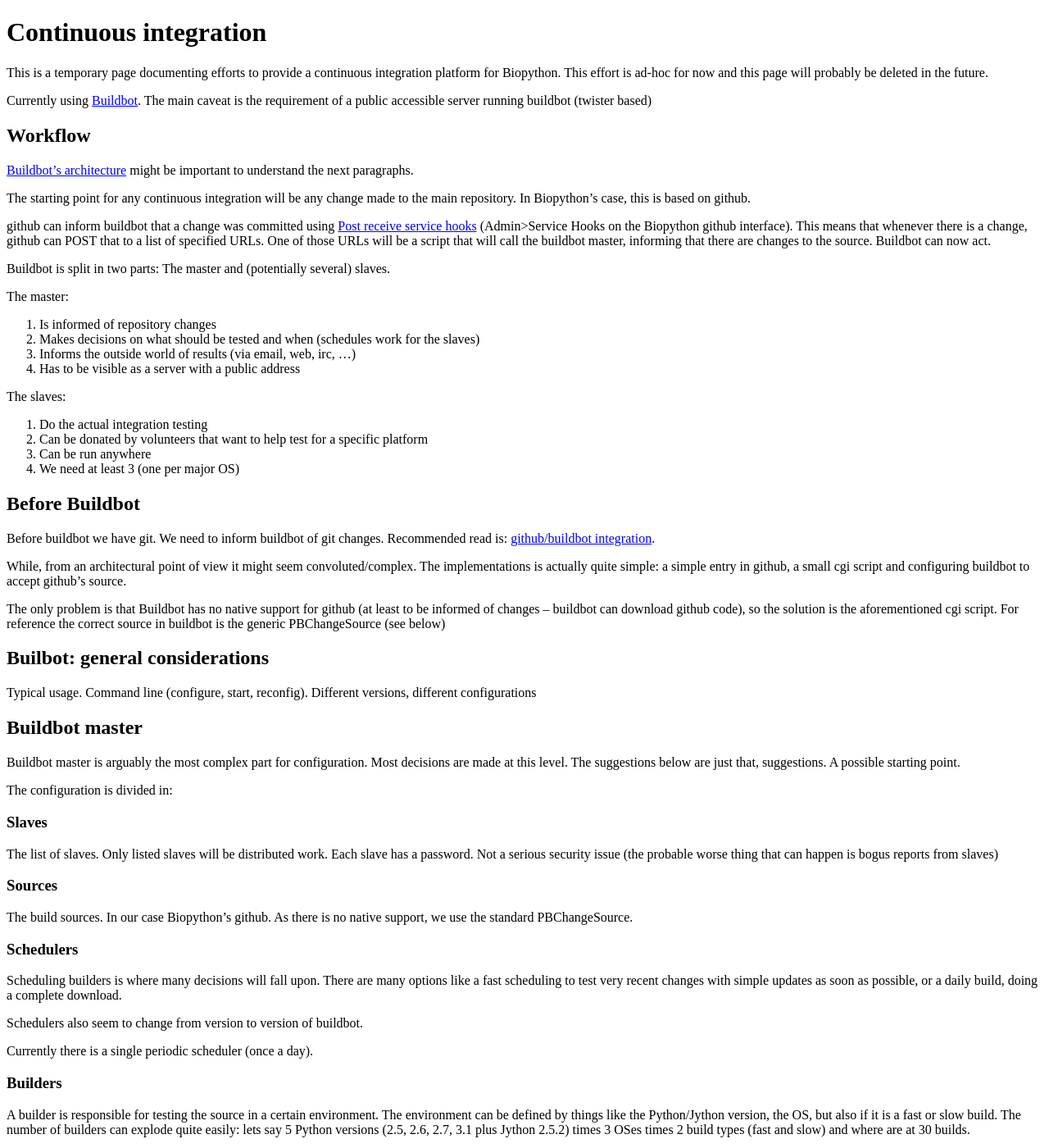
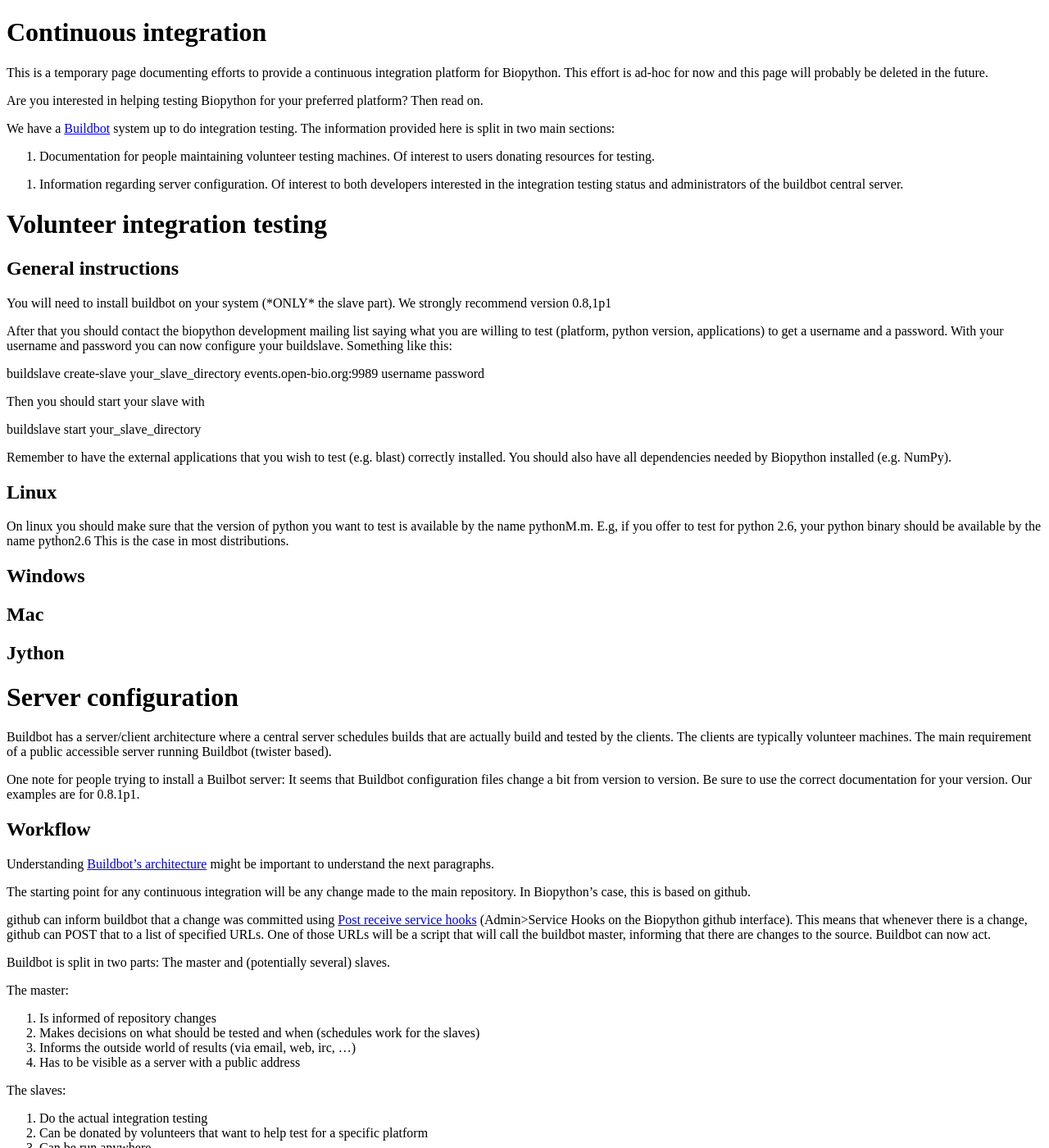
Before and after one commit to biopython/biopython.github.io, a Jekyll site: the page built from wiki/Continuous_integration.md, in a window 1280 px wide and 1400 px high. Shown: the whole window at 82% size. Built offline with Jekyll 4.4.1, drawn with Linux system fonts in a browser that asks for light colours.

Commit message:
Change to wiki page

```diff
--- a/wiki/Continuous_integration.md
+++ b/wiki/Continuous_integration.md
@@ -8,14 +8,80 @@ This is a temporary page documenting efforts to provide a continuous
 integration platform for Biopython. This effort is ad-hoc for now and
 this page will probably be deleted in the future.
 
-Currently using [Buildbot](http://buildbot.net). The main caveat is the
-requirement of a public accessible server running buildbot (twister
-based)
+Are you interested in helping testing Biopython for your preferred
+platform? Then read on.
+
+We have a [Buildbot](http://buildbot.net) system up to do integration
+testing. The information provided here is split in two main sections:
+
+1.  Documentation for people maintaining volunteer testing machines. Of
+    interest to users donating resources for testing.
+
+<!-- -->
+
+1.  Information regarding server configuration. Of interest to both
+    developers interested in the integration testing status and
+    administrators of the buildbot central server.
+
+Volunteer integration testing
+=============================
+
+General instructions
+--------------------
+
+You will need to install buildbot on your system (\*ONLY\* the slave
+part). We strongly recommend version 0.8,1p1
+
+After that you should contact the biopython development mailing list
+saying what you are willing to test (platform, python version,
+applications) to get a username and a password. With your username and
+password you can now configure your buildslave. Something like this:
+
+buildslave create-slave your\_slave\_directory events.open-bio.org:9989
+username password
+
+Then you should start your slave with
+
+buildslave start your\_slave\_directory
+
+Remember to have the external applications that you wish to test (e.g.
+blast) correctly installed. You should also have all dependencies needed
+by Biopython installed (e.g. NumPy).
+
+Linux
+-----
+
+On linux you should make sure that the version of python you want to
+test is available by the name pythonM.m. E.g, if you offer to test for
+python 2.6, your python binary should be available by the name python2.6
+This is the case in most distributions.
+
+Windows
+-------
+
+Mac
+---
+
+Jython
+------
+
+Server configuration
+====================
+
+Buildbot has a server/client architecture where a central server
+schedules builds that are actually build and tested by the clients. The
+clients are typically volunteer machines. The main requirement of a
+public accessible server running Buildbot (twister based).
+
+One note for people trying to install a Builbot server: It seems that
+Buildbot configuration files change a bit from version to version. Be
+sure to use the correct documentation for your version. Our examples are
+for 0.8.1p1.
 
 Workflow
 --------
 
-[Buildbot's
+Understanding [Buildbot's
 architecture](http://buildbot.net/buildbot/docs/current/full.html) might
 be important to understand the next paragraphs.
 
```
Also changed, not shown: 1 other file.
